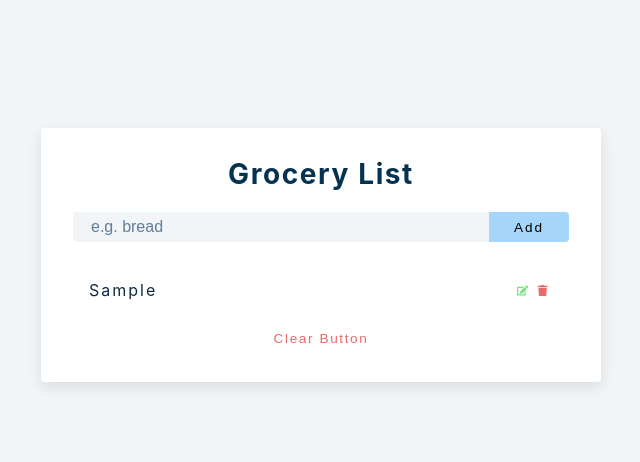
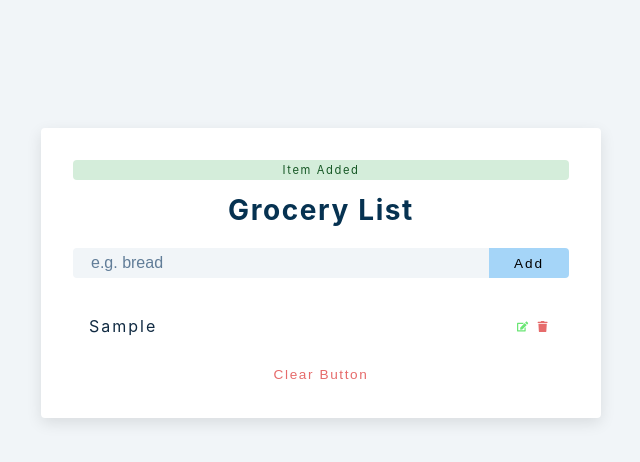
Before and after one commit to arun-kushwaha04/Grocery-Bud-React-Project, a React (Create React App) app: page / in a window 1280 px wide. Both pictures are taken after typing "Sample" into the empty fields and a click on the button "Add". Shown: the top 462 px of the page, without its empty margins (319-959 px from the left). Built offline with nearby package versions, Linux system fonts and the light colour scheme.

Commit message:
Added Alert Feature

```diff
--- a/src/Alert.js
+++ b/src/Alert.js
@@ -1,7 +1,15 @@
 import React, { useEffect } from 'react'
 
-const Alert = () => {
-  return <h2>alert component</h2>
+const Alert = ({alert,showAlert}) => {
+  useEffect(() =>{
+    const timeOut = setTimeout(() => {
+      showAlert();
+    },3000)
+    return () => clearTimeout(timeOut)
+  },[]);
+  return (
+    <div className={`alert alert-${alert.type}`}>{alert.msg}</div>
+  )
 }
 
 export default Alert
--- a/src/App.js
+++ b/src/App.js
@@ -14,22 +14,31 @@ function App() {
     e.preventDefault();
     if(!name){
       //error handling
+      showAlert(true,'Enter Grocery Name','danger');
     }
-    if(isEditing){
+    else if(isEditing){
       //to do
+      showAlert(true,'Edit item','success');
+      const item = list.find((element)=>{ return element.id === editID})
+      setName(item.title);
     }
     else{
+      showAlert(true,'Item Added','success');
       const newItem = {id:new Date().getTime().toString(), title:name}
       setList([...list,newItem]);
       setName('');
     }
   }
   const showAlert = (show=false,msg='',type='') =>{
-    setAlert(show,msg,type);
+    setAlert({show,msg,type});
+  }
+  const clearList = ()=>{
+    setList('');
+    showAlert(true,'List Empty','danger')
   }
   return <section className="section-center">
     <form className="grocery-form" onSubmit={handleSubmit}>
-      {alert.show && <Alert/>}
+      {alert.show && <Alert alert={alert} showAlert={showAlert}/>}
       <h3>Grocery List</h3>
       <div className="form-control">
         <input type="text"
@@ -43,10 +52,12 @@ function App() {
         </button>
       </div>
     </form>
-    <div className="grocery-container">
-      <List items={list}/>
-      <button className='clear-btn'>clear button</button>
-    </div>
+    {list.length>0 &&
+      <div className="grocery-container">
+        <List items={list}/>
+        <button className='clear-btn' onClick={clearList}>clear button</button>
+      </div>
+    }
     </section>
 }
 
```
